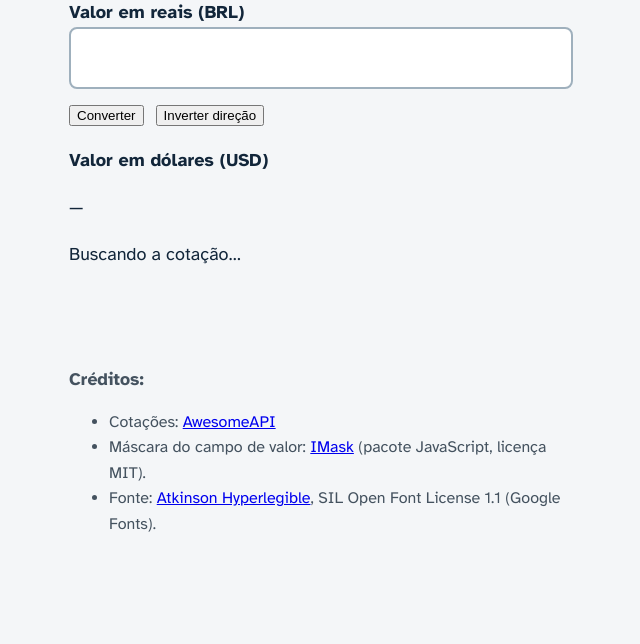
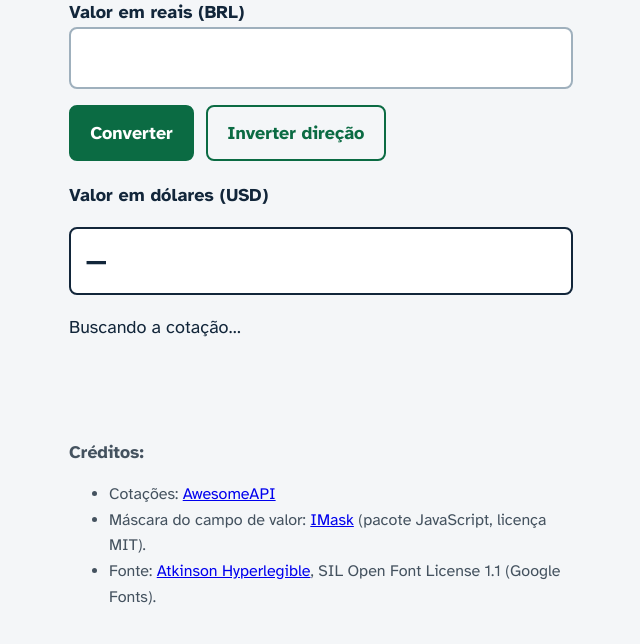
Before and after one commit to moura217-cyber/Conversor, a plain HTML site: page index.html in a window 1280 px wide. Shown: the part 92-736 px from the top of the page, without its empty margins (319-959 px from the left). Drawn offline with nearby package versions, Linux system fonts and the light colour scheme.

Commit message:
Update style.css

```diff
--- a/style.css
+++ b/style.css
@@ -43,3 +43,34 @@ input {
 input[aria-invalid="true"] { border-color: var(--erro); }
 
 .botoes { display: flex; gap: .75rem; flex-wrap: wrap; margin-top: 1rem; }
+
+
+
+button {
+  padding: .7rem 1.2rem;
+  font: inherit;
+  font-weight: 700;
+  color: #fff;
+  background: var(--verde);
+  border: 2px solid var(--verde);
+  border-radius: 8px;
+  cursor: pointer;
+}
+
+#btn-inverter { color: var(--verde); background: transparent; }
+
+:focus-visible { outline: 3px solid var(--tinta); outline-offset: 3px; }
+
+.erro { margin: .5rem 0 0; color: var(--erro); font-weight: 700; }
+
+output {
+  display: block;
+  margin-top: .25rem;
+  padding: .7rem .9rem;
+  font-size: 1.6rem;
+  font-weight: 700;
+  background: #fff;
+  border: 2px solid var(--tinta);
+  border-radius: 8px;
+  overflow-wrap: anywhere;
+}
```
